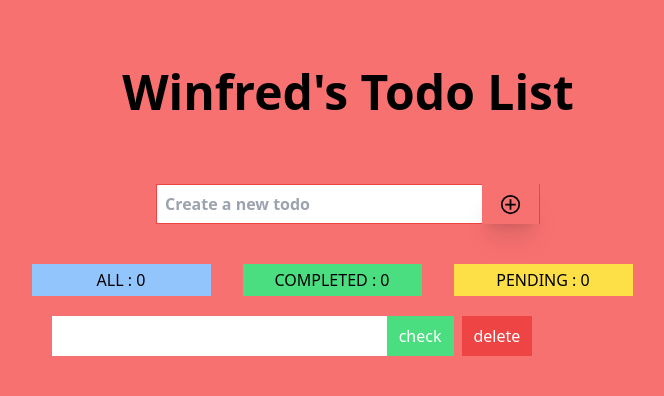
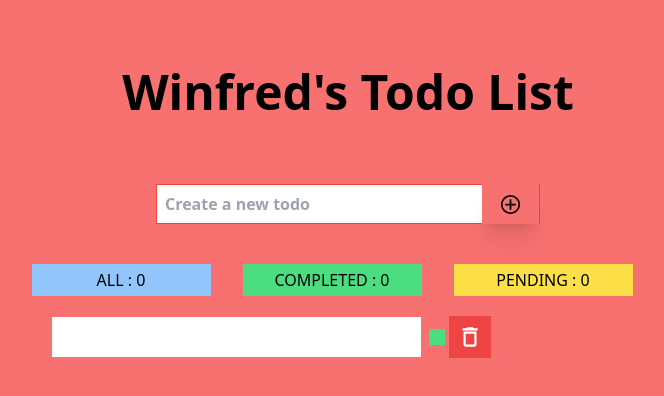
Before and after one commit to Winfredo/Todo-, a React (Create React App) app: page / in a window 1280 px wide. Shown: the top 396 px of the page, without its empty margins (292-956 px from the left). Built offline with nearby package versions, Linux system fonts and the light colour scheme.

Commit message:
Made changes.

```diff
--- a/src/Components/todo/index.js
+++ b/src/Components/todo/index.js
@@ -1,6 +1,9 @@
 import React from "react";
+import {BsCheckLg} from "react-icons/bs";
+import {MdOutlineDeleteOutline} from "react-icons/md";
 
-const TodoPage =({text, deleteTodo, isChecked }) => {
+
+const TodoPage =({text, deleteTodo, isChecked, toggleChecked }) => {
   return (
     <div>
       {/* unit todo */}
@@ -8,12 +11,12 @@ const TodoPage =({text, deleteTodo, isChecked }) => {
         <div className="w-[60%] bg-white py-2 px-3">
           <p className="h-6"> {text}</p>
         </div>
-        <div className="w-[10%] flex items-center justify-center gap-2">
-          <button className="bg-green-400 hover:bg-green-500 py-2 px-3 text-white text-base font-sans ">
-            check
+        <div className="w-[10%] flex items-center justify-center gap-1">
+          <button className="bg-green-400 hover:bg-green-500 py-2 px-2 text-white text-base font-sans " onClick={toggleChecked}>
+            {isChecked && < BsCheckLg size={26}/>}
           </button>
-          <button className="bg-red-500 hover:bg-red-600 py-2 px-3 text-white text-base font-sans ">
-            delete
+          <button className="bg-red-500 hover:bg-red-600 py-2 px-2 text-white text-base font-sans " onClick={deleteTodo}>
+          <MdOutlineDeleteOutline size={26}/>
           </button>
         </div>
       </div>
```
